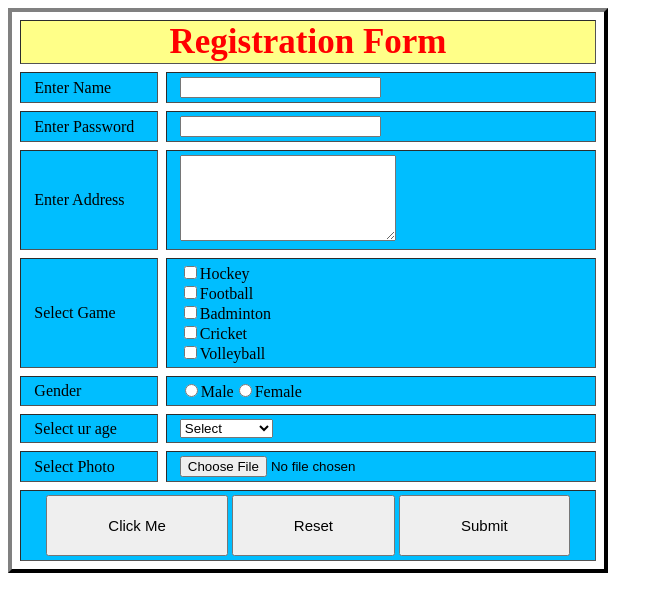
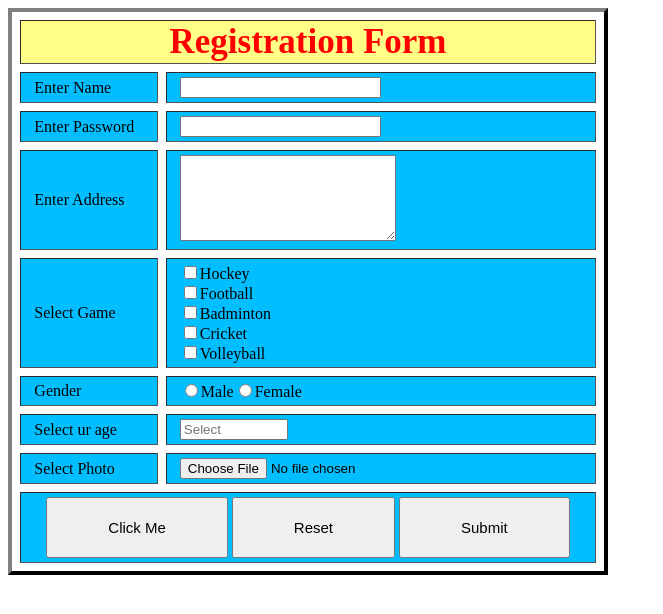
Before and after one commit to tjbcca/I3Registration, a plain HTML site: page index.html in a window 1280 px wide. Shown: the whole page, without its empty margins (0-663 px from the left). Drawn offline with Linux system fonts and the light colour scheme.

Commit message:
fixed age select

```diff
--- a/index.html
+++ b/index.html
@@ -51,13 +51,12 @@
         <tr>
           <td>Select ur age</td>
           <td>
-            <select id="dropdown" class="age">
-              <option value="Select">Select</option>
-              <option value="18">18</option>
-              <option value="19">19</option>
-              <option value="20">20</option>
-              <option value="21">21</option>
-            </select>
+            <input
+              type="number"
+              id="dropdown"
+              placeholder="Select"
+              class="age"
+            />
           </td>
         </tr>
         <tr>
--- a/style.css
+++ b/style.css
@@ -33,7 +33,7 @@ td {
   height: 50px;
 }
 .age {
-  width: 7em;
+  width: 7.5em;
 }
 .first2 {
   width: 14.5em;
```
